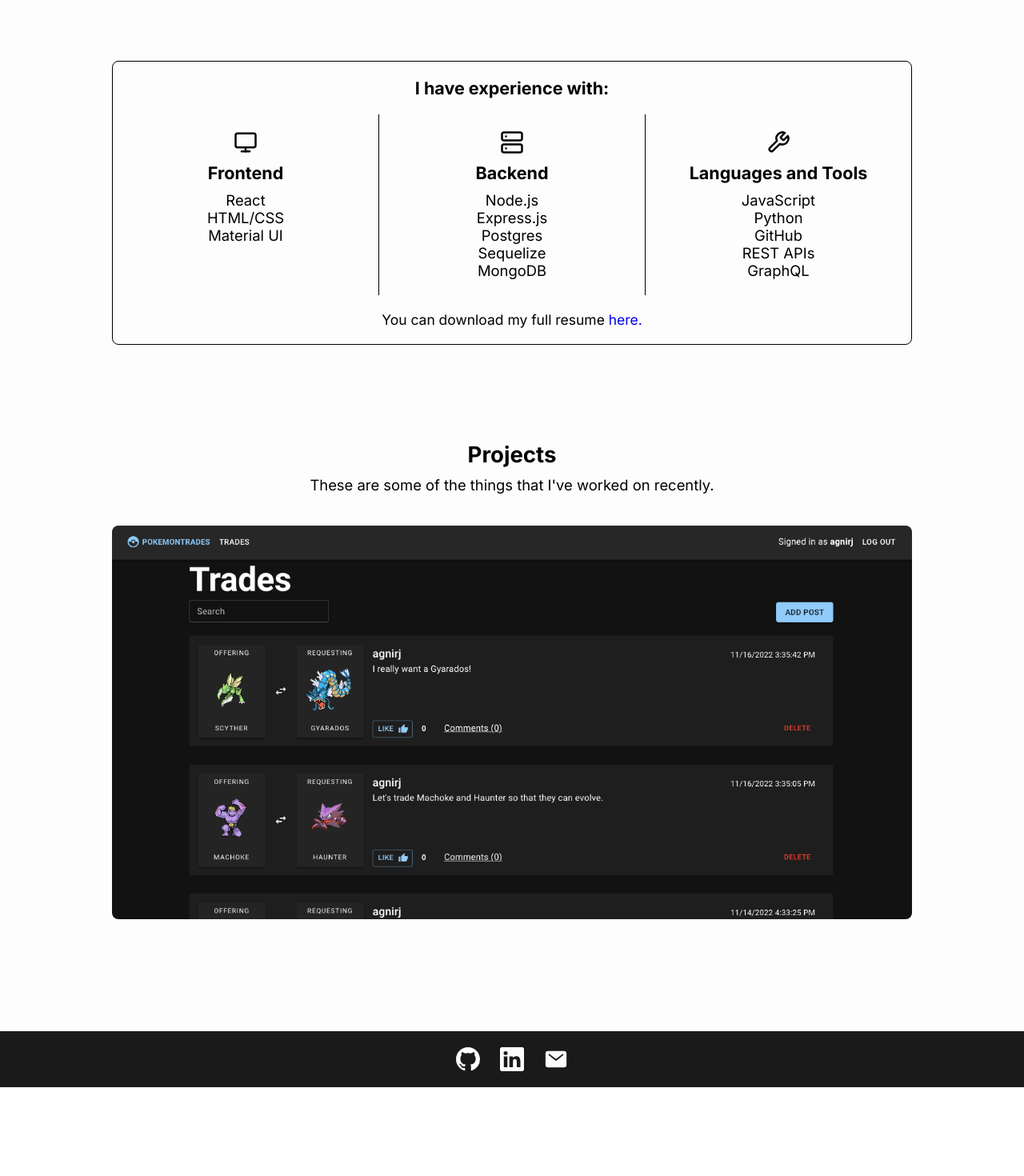
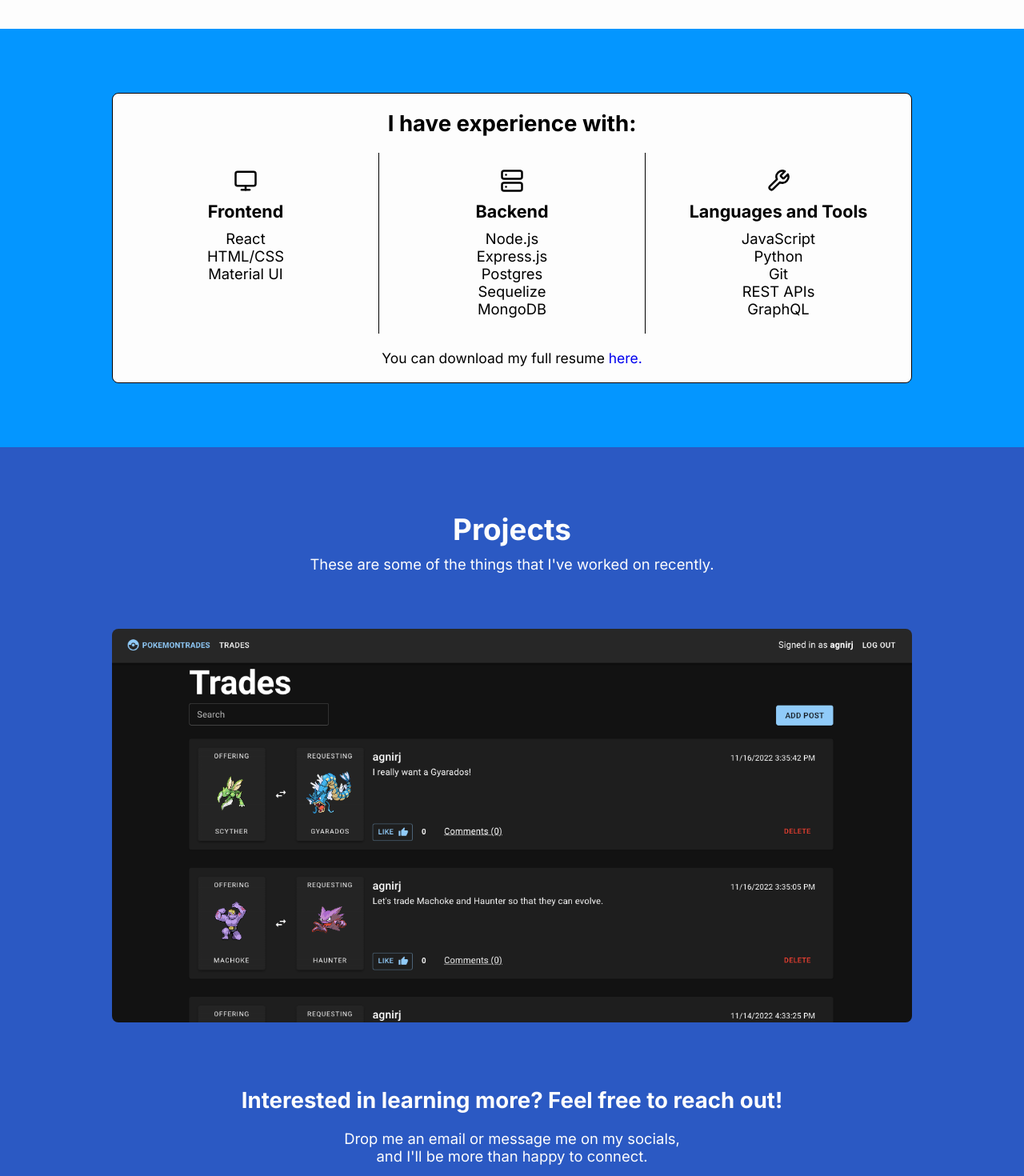
Before and after one commit to javieragnir/javieragnir.github.io, a React (Create React App) app: page / in a window 1280 px wide. Shown: the part 560-2030 px from the top of the page at 80% size. Before the commit the page ends 1919 px from the top, so only its background shows below. Built offline with nearby package versions, Linux system fonts and the light colour scheme; the HTML template or start-up script is replaced by a standard one.

Commit message:
change colors, change layout, make links change color on hover

```diff
--- a/src/App.jsx
+++ b/src/App.jsx
@@ -6,12 +6,14 @@ import Skills from './components/Skills';
 import Footer from './components/Footer';
 import { StyledPageContainer } from './components/styles/PageContainer.styled';
 import Projects from './components/Projects';
+import FinalWords from './components/FinalWords';
 
 const theme = {
   colors: {
     header: '#d64550',
     body: '#fdfdfd',
-    projects: '#0496ff',
+    skills: '#0496ff',
+    projects: '#2b59c3',
     footer: '#1a1a1a',
     white: '#fdfdfd',
   },
@@ -27,6 +29,7 @@ function App() {
         <Intro />
         <Skills />
         <Projects />
+        <FinalWords />
         <Footer />
       </StyledPageContainer>
     </ThemeProvider>
--- /dev/null
+++ b/src/components/FinalWords.jsx
@@ -0,0 +1,12 @@
+import { StyledFinalWords } from "./styles/FinalWords.styled";
+
+export default function FinalWords() {
+  return (
+    <StyledFinalWords>
+      <h2>Interested in learning more? Feel free to reach out!</h2>
+      <p>Drop me an email or message me on my socials,
+        <br />
+        and I'll be more than happy to connect.</p>
+    </StyledFinalWords>
+  );
+}
--- a/src/components/Projects.jsx
+++ b/src/components/Projects.jsx
@@ -4,7 +4,7 @@ import { StyledProjects, ProjectFlex } from './styles/Projects.styled';
 export default function Projects() {
   return (
     <StyledProjects>
-      <h2>Projects</h2>
+      <h1>Projects</h1>
       <p>These are some of the things that I&apos;ve worked on recently.</p>
       <ProjectFlex>
         <Project />
--- a/src/components/Skills.jsx
+++ b/src/components/Skills.jsx
@@ -10,7 +10,7 @@ export default function Skills() {
   return (
     <SkillsContainer>
       <StyledSkills>
-        <h3>I have experience with:</h3>
+        <h2>I have experience with:</h2>
         <Flex>
           <SkillSection
             iconComponent={<FiMonitor size={30} />}
--- /dev/null
+++ b/src/components/styles/FinalWords.styled.js
@@ -0,0 +1,15 @@
+import styled from 'styled-components';
+
+export const StyledFinalWords = styled.div`
+  padding: 40px 40px 80px;
+  text-align: center;
+  background-color: ${({ theme }) => theme.colors.projects};
+
+  * {
+    color: ${({ theme }) => theme.colors.white};
+  }
+
+  & > h2 {
+    margin-bottom: 20px;
+  }
+`;
--- a/src/components/styles/Intro.styled.js
+++ b/src/components/styles/Intro.styled.js
@@ -2,8 +2,8 @@ import styled from 'styled-components';
 
 export const StyledIntro = styled.div`
   padding: 80px;
-  background-color: ${({ theme }) => theme.colors.white};
   margin-top: 40px;
+  margin-bottom: 40px;
 
   h2 {
     margin-bottom: 10px;
--- a/src/components/styles/Projects.styled.js
+++ b/src/components/styles/Projects.styled.js
@@ -1,13 +1,20 @@
 import styled from 'styled-components';
 
 export const StyledProjects = styled.div`
-  padding: 0px 80px 40px;
-  margin-top: 100px;
-  margin-bottom: 100px;
+  padding: 80px 80px 40px;
   text-align: center;
-  background-color: ${({ theme }) => theme.colors.white};
+  background-color: ${({ theme }) => theme.colors.projects};
 
-  h2 {
+  h1,
+  p {
+    color: ${({ theme }) => theme.colors.white};
+  }
+
+  p {
+    margin-bottom: 70px;
+  }
+
+  h1 {
     margin-bottom: 10px;
   }
 `;
--- a/src/components/styles/Skills.styled.js
+++ b/src/components/styles/Skills.styled.js
@@ -3,7 +3,7 @@ import styled from 'styled-components';
 const StyledSkills = styled.div`
   padding: 20px 0;
   margin-top: 80px;
-  margin-bottom: 20px;
+  margin-bottom: 80px;
   border: 1px solid black;
   display: flex;
   flex-direction: column;
@@ -12,8 +12,10 @@ const StyledSkills = styled.div`
   border-radius: 8px;
   width: 100%;
   max-width: 1000px;
+  background-color: ${({ theme }) => theme.colors.white};
 
-  & > h3,
+
+  & > h2,
   & > p {
     text-align: center;
     margin: 0 20px;
@@ -25,10 +27,11 @@ const StyledSkills = styled.div`
 `;
 
 export const SkillsContainer = styled.div`
-  margin: 0 80px;
+  padding: 0 80px;
   display: flex;
   justify-content: center;
   align-items: center;
+  background-color: ${({ theme }) => theme.colors.skills};
 `
 
 export default StyledSkills;
--- a/src/components/styles/SocialIcons.styled.js
+++ b/src/components/styles/SocialIcons.styled.js
@@ -21,5 +21,11 @@ export const StyledSocialIcons = styled.div`
 
   svg {
     fill: ${({ theme }) => theme.colors.white};
+    transition: 0.25s;
+
+    &:hover,
+    &:focus {
+    fill: #cccccc;
+    }
   }
 `;
--- a/src/data/skills.js
+++ b/src/data/skills.js
@@ -7,5 +7,5 @@ export const backendSkills = [
 ];
 
 export const otherSkills = [
-  'JavaScript', 'Python', 'GitHub', 'REST APIs', 'GraphQL',
+  'JavaScript', 'Python', 'Git', 'REST APIs', 'GraphQL',
 ];
```
Also changed, not shown: 8 other files (tests, documents, lock files or other folders).
